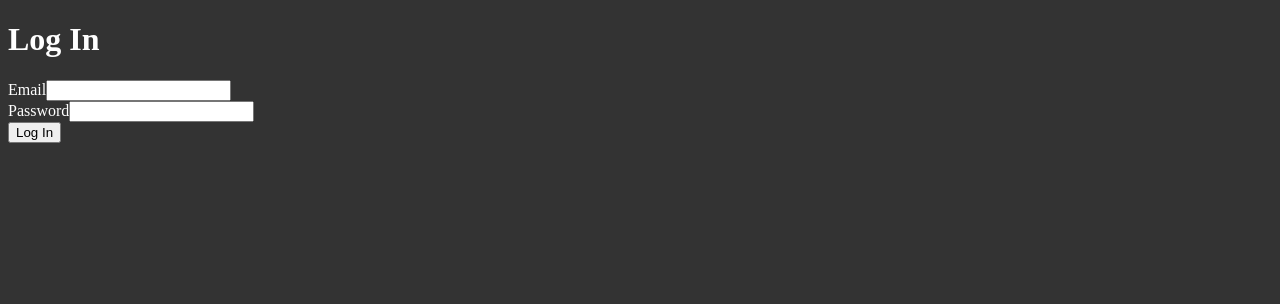
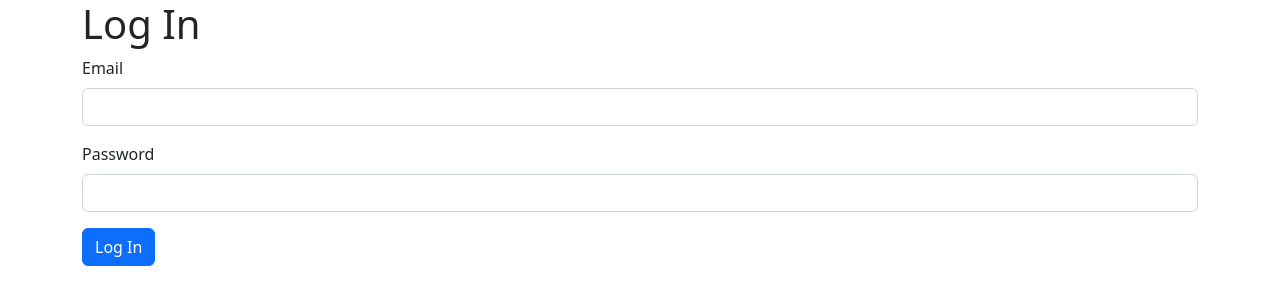
Before and after one commit to PsychedelicMonkey/CMS, a React app: page /login in a window 1280 px wide. Shown: the top 304 px of the page. Built offline with nearby package versions, Linux system fonts and the light colour scheme.

Commit message:
Bootstrap

```diff
--- a/client/css/style.css
+++ /dev/null
@@ -1,4 +0,0 @@
-body {
-  background-color: #333;
-  color: #fff;
-}
--- a/client/index.tsx
+++ b/client/index.tsx
@@ -3,7 +3,7 @@ import { createRoot } from 'react-dom/client';
 import { BrowserRouter } from 'react-router-dom';
 import App from './App';
 
-import './css/style.css';
+import 'bootstrap/dist/css/bootstrap.min.css';
 
 const container = document.getElementById('root');
 const root = createRoot(container!);
--- a/client/pages/auth/Login.tsx
+++ b/client/pages/auth/Login.tsx
@@ -1,4 +1,5 @@
 import React, { useState } from 'react';
+import { Button, Form, FormGroup, Input, Label } from 'reactstrap';
 
 const Login = () => {
   const [email, setEmail] = useState('');
@@ -11,34 +12,36 @@ const Login = () => {
   };
 
   return (
-    <div>
+    <div className="container">
       <h1>Log In</h1>
 
-      <form onSubmit={onSubmit}>
-        <div>
-          <label htmlFor="email">Email</label>
-          <input
+      <Form onSubmit={onSubmit}>
+        <FormGroup>
+          <Label for="email">Email</Label>
+          <Input
             type="email"
+            id="email"
             name="email"
-            id="email"
             value={email}
             onChange={(e) => setEmail(e.target.value)}
           />
-        </div>
+        </FormGroup>
 
-        <div>
-          <label htmlFor="password">Password</label>
-          <input
+        <FormGroup>
+          <Label for="password">Password</Label>
+          <Input
             type="password"
+            id="password"
             name="password"
-            id="password"
             value={password}
             onChange={(e) => setPassword(e.target.value)}
           />
-        </div>
+        </FormGroup>
 
-        <button type="submit">Log In</button>
-      </form>
+        <Button type="submit" color="primary">
+          Log In
+        </Button>
+      </Form>
     </div>
   );
 };
--- a/package.json
+++ b/package.json
@@ -26,6 +26,7 @@
   "dependencies": {
     "axios": "^0.27.2",
     "bcryptjs": "^2.4.3",
+    "bootstrap": "^5.2.0",
     "cookie-parser": "^1.4.6",
     "cors": "^2.8.5",
     "dotenv": "^16.0.1",
@@ -34,7 +35,8 @@
     "mongoose": "^6.5.1",
     "react": "^18.2.0",
     "react-dom": "^18.2.0",
-    "react-router-dom": "^6.3.0"
+    "react-router-dom": "^6.3.0",
+    "reactstrap": "^9.1.3"
   },
   "devDependencies": {
     "@babel/core": "^7.18.10",
```
Also changed, not shown: 1 other file (tests, documents, lock files or other folders).
